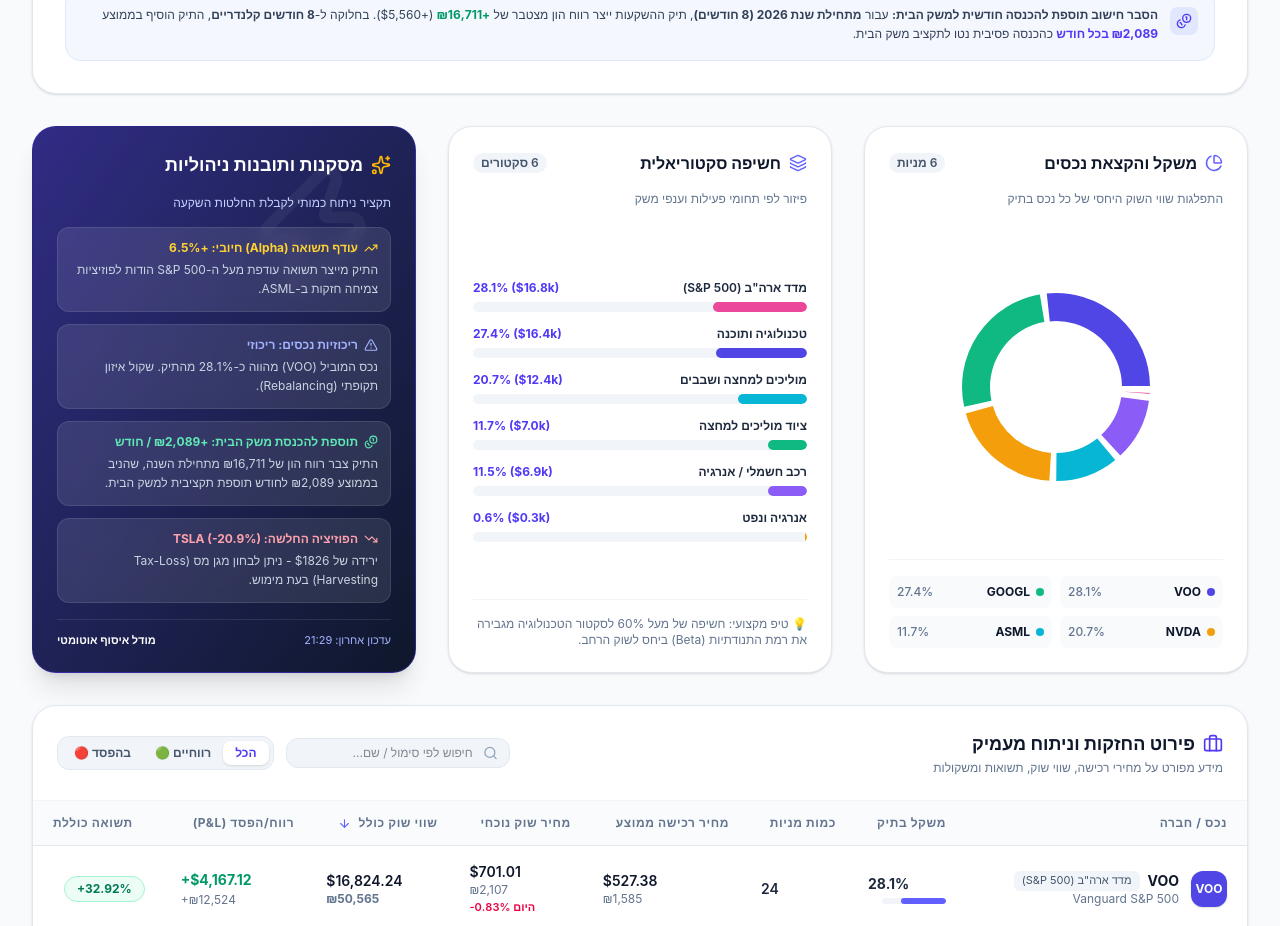
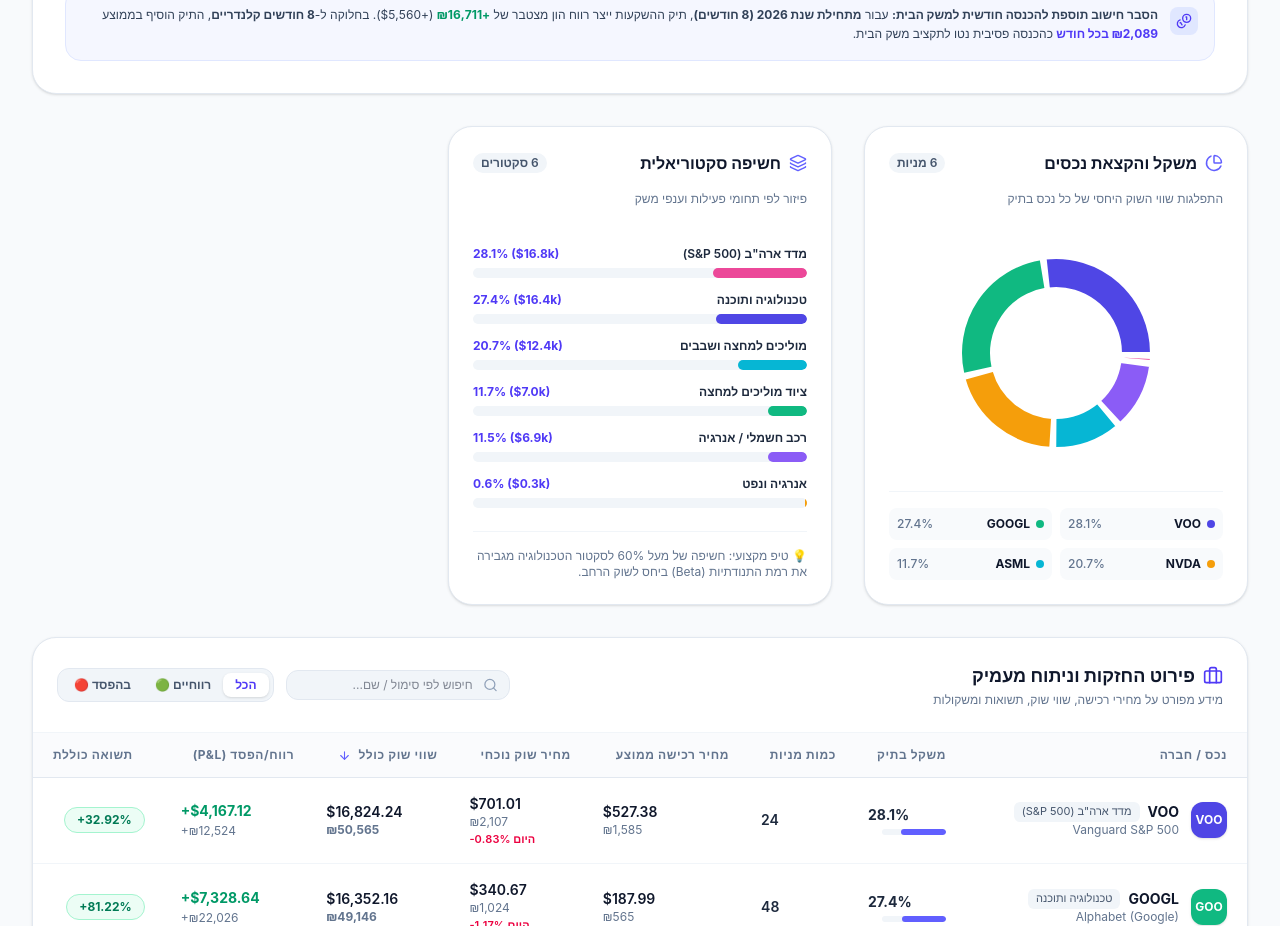
Before and after one commit to Almog787/My-new-stock-trucker, a React (Vite) app: page / in a window 1280 px wide. Shown: the part 1740-2666 px from the top of the page. Built offline with nearby package versions, Linux system fonts and the light colour scheme; the HTML template or start-up script is replaced by a standard one.

Commit message:
refactor: remove unused UI components and state
Clean up code by removing unused Lucide icons, meta state, and the Executive Insights panel.

```diff
--- a/src/App.tsx
+++ b/src/App.tsx
@@ -19,7 +19,6 @@ import {
 } from 'recharts';
 import {
   TrendingUp,
-  TrendingDown,
   DollarSign,
   PieChart as PieChartIcon,
   Activity,
@@ -30,13 +29,11 @@ import {
   ArrowDown,
   Layers,
   ShieldCheck,
-  AlertTriangle,
   Sparkles,
   Percent,
   Briefcase,
   Scale,
   Search,
-  Zap,
   Globe,
   Wallet,
   Calendar,
@@ -100,7 +97,6 @@ function App() {
   const [portfolio, setPortfolio] = useState<Portfolio | null>(null);
   const [history, setHistory] = useState<HistoryPoint[]>([]);
   const [usdToIls, setUsdToIls] = useState<number>(3.006);
-  const [metaInfo, setMetaInfo] = useState<{ usdIlsRate?: number; lastUpdate?: string } | null>(null);
   const [loading, setLoading] = useState(true);
 
   // Controls
@@ -146,7 +142,6 @@ function App() {
 
         if (metaRes && metaRes.ok) {
           const metaData = await metaRes.json();
-          setMetaInfo(metaData);
           if (metaData.usdIlsRate) {
             setUsdToIls(metaData.usdIlsRate);
           }
@@ -1719,76 +1714,6 @@ function App() {
             </div>
           </div>
 
-          {/* Actionable Executive Insights Panel */}
-          <div className="bg-gradient-to-br from-indigo-900 to-slate-900 text-white p-6 rounded-3xl border border-indigo-700/40 shadow-xl flex flex-col justify-between relative overflow-hidden">
-            <div className="absolute top-0 right-0 p-8 opacity-5">
-              <Zap size={140} />
-            </div>
-
-            <div>
-              <div className="flex items-center gap-2 mb-4">
-                <Sparkles size={20} className="text-amber-400" />
-                <h3 className="font-bold text-lg text-white">מסקנות ותובנות ניהוליות</h3>
-              </div>
-              <p className="text-xs text-indigo-200 mb-4">תקציר ניתוח כמותי לקבלת החלטות השקעה</p>
-            </div>
-
-            <div className="space-y-3 relative z-10 text-xs">
-
-              {/* Insight 1: Alpha */}
-              <div className="p-3 bg-white/10 backdrop-blur-sm rounded-xl border border-white/10">
-                <div className="font-bold text-amber-300 flex items-center gap-1.5 mb-1">
-                  <TrendingUp size={14} />
-                  <span>עודף תשואה (Alpha) חיובי: +{analytics.alphaVsBenchmark.toFixed(1)}%</span>
-                </div>
-                <p className="text-slate-300 leading-relaxed">
-                  התיק מייצר תשואה עודפת מעל ה-S&P 500 הודות לפוזיציות צמיחה חזקות ב-{analytics.topPerformer?.ticker}.
-                </p>
-              </div>
-
-              {/* Insight 2: Concentration */}
-              <div className="p-3 bg-white/10 backdrop-blur-sm rounded-xl border border-white/10">
-                <div className="font-bold text-indigo-300 flex items-center gap-1.5 mb-1">
-                  <AlertTriangle size={14} />
-                  <span>ריכוזיות נכסים: {analytics.concentrationMetric.riskLevel}</span>
-                </div>
-                <p className="text-slate-300 leading-relaxed">
-                  נכס המוביל ({analytics.concentrationMetric.topAsset}) מהווה כ-{analytics.concentrationMetric.topWeight.toFixed(1)}% מהתיק. שקול איזון תקופתי (Rebalancing).
-                </p>
-              </div>
-
-              {/* Insight 3: Household Monthly Income Added */}
-              <div className="p-3 bg-white/10 backdrop-blur-sm rounded-xl border border-white/10">
-                <div className="font-bold text-emerald-300 flex items-center gap-1.5 mb-1">
-                  <Coins size={14} />
-                  <span>תוספת להכנסת משק הבית: +₪{Math.round(analytics.ytdMonthlyAvgILS).toLocaleString()} / חודש</span>
-                </div>
-                <p className="text-slate-300 leading-relaxed">
-                  התיק צבר רווח הון של ₪{Math.round(analytics.ytdPnLILS).toLocaleString()} מתחילת השנה, שהניב בממוצע ₪{Math.round(analytics.ytdMonthlyAvgILS).toLocaleString()} לחודש תוספת תקציבית למשק הבית.
-                </p>
-              </div>
-
-              {/* Insight 4: Worst performer check */}
-              {analytics.worstPerformer && (
-                <div className="p-3 bg-white/10 backdrop-blur-sm rounded-xl border border-white/10">
-                  <div className="font-bold text-rose-300 flex items-center gap-1.5 mb-1">
-                    <TrendingDown size={14} />
-                    <span>הפוזיציה החלשה: {analytics.worstPerformer.ticker} ({analytics.worstPerformer.returnPct.toFixed(1)}%)</span>
-                  </div>
-                  <p className="text-slate-300 leading-relaxed">
-                    ירידה של ${(Math.abs(analytics.worstPerformer.pnlUSD)).toFixed(0)} - ניתן לבחון מגן מס (Tax-Loss Harvesting) בעת מימוש.
-                  </p>
-                </div>
-              )}
-
-            </div>
-
-            <div className="mt-4 pt-3 border-t border-white/10 flex items-center justify-between text-[11px] text-indigo-300">
-              <span>עדכון אחרון: {metaInfo?.lastUpdate ? new Date(metaInfo.lastUpdate).toLocaleTimeString('he-IL', { hour: '2-digit', minute: '2-digit' }) : 'היום'}</span>
-              <span className="font-bold text-white">מודל איסוף אוטומטי</span>
-            </div>
-          </div>
-
         </section>
 
         {/* ======================================================== */}
```
